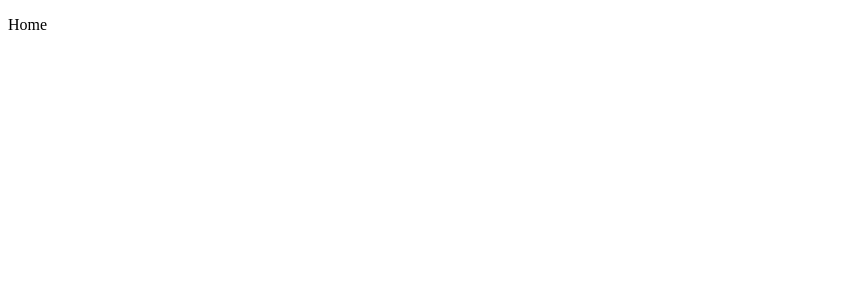
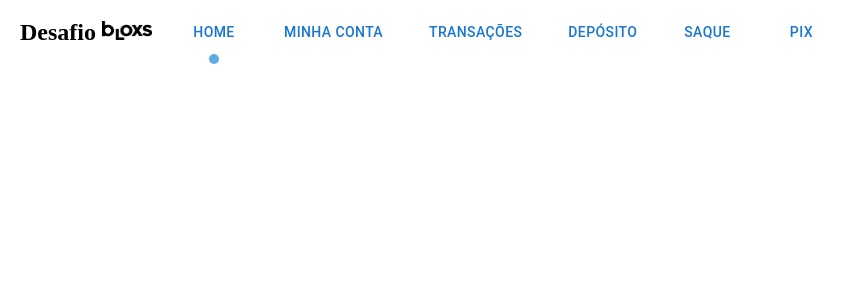
Before and after one commit to GabrielSiron/bloxs-challenge, a Next.js app in the folder app-bloxs/: page /home in a window 1280 px wide. Shown: the top 300 px of the page, without its empty margins (0-867 px from the left). Built offline with nearby package versions, Linux system fonts and the light colour scheme.

Commit message:
feat: add void pages

```diff
--- a/app-bloxs/src/pages/home.tsx
+++ b/app-bloxs/src/pages/home.tsx
@@ -1,10 +1,12 @@
 import styles from "../styles/home.module.css";
-import { loginRequest } from '@/api/index';
+import Header from '../components/header/header';
 
 export default function Home() {
 
   return (
     <div>
+      <title>Home</title>
+      <Header tabIndex="0"></Header>
       <p>Home</p>
     </div>
   )
```
Also changed, not shown: app-bloxs/src/pages/account.tsx (added), app-bloxs/src/pages/pix.tsx (added), app-bloxs/src/pages/transactions.tsx (added).
